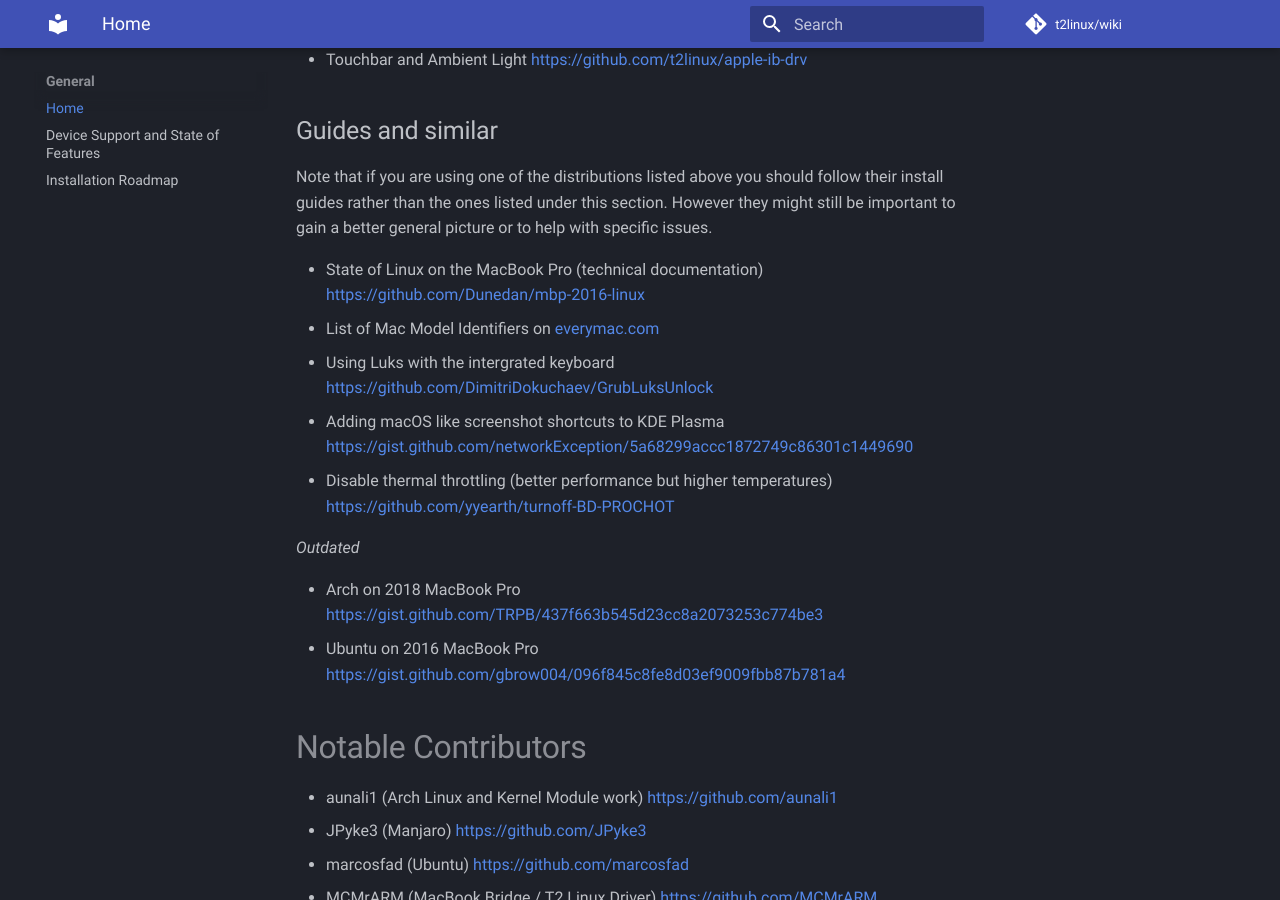
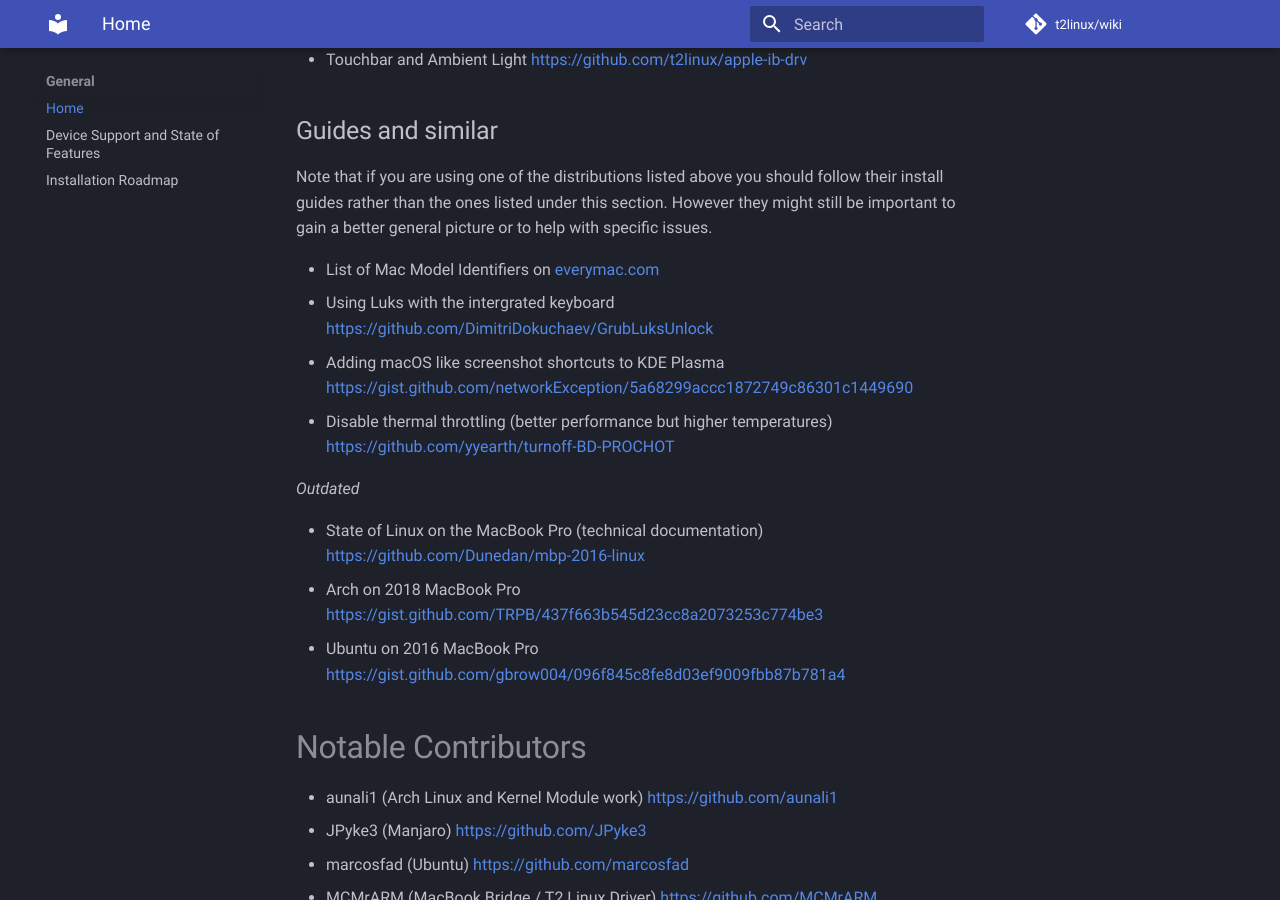
Before and after one commit to t2linux/wiki, an MkDocs documentation site: the page built from docs/index.md, in a window 1280 px wide and 900 px high, scrolled down 1402 px. Built offline with MkDocs 1.6.1 and Material for MkDocs 9.7.7, drawn with Linux system fonts in a browser that asks for light colours; comment, search, counter and statistics services are not loaded; part of the change alters nothing that is shown.

```diff
--- a/docs/index.md
+++ b/docs/index.md
@@ -41,7 +41,6 @@ The following repos contain kernel modules for said support.
 
 Note that if you are using one of the distributions listed above you should follow their install guides rather than the ones listed under this section. However they might still be important to gain a better general picture or to help with specific issues.
 
-- State of Linux on the MacBook Pro (technical documentation) [https://github.com/Dunedan/mbp-2016-linux](https://github.com/Dunedan/mbp-2016-linux)
 - List of Mac Model Identifiers on [everymac.com](https://everymac.com/systems/by_capability/mac-specs-by-machine-model-machine-id.html)
 - Using Luks with the intergrated keyboard [https://github.com/DimitriDokuchaev/GrubLuksUnlock](https://github.com/DimitriDokuchaev/GrubLuksUnlock)
 - Adding macOS like screenshot shortcuts to KDE Plasma [https://gist.github.com/networkException/5a68299accc1872749c86301c1449690](https://gist.github.com/networkException/5a68299accc1872749c86301c1449690)
@@ -49,6 +48,7 @@ Note that if you are using one of the distributions listed above you should foll
 
 *Outdated*
 
+- State of Linux on the MacBook Pro (technical documentation) [https://github.com/Dunedan/mbp-2016-linux](https://github.com/Dunedan/mbp-2016-linux)
 - Arch on 2018 MacBook Pro [https://gist.github.com/TRPB/437f663b545d23cc8a2073253c774be3](https://gist.github.com/TRPB/437f663b545d23cc8a2073253c774be3)
 - Ubuntu on 2016 MacBook Pro [https://gist.github.com/gbrow004/096f845c8fe8d03ef9009fbb87b781a4](https://gist.github.com/gbrow004/096f845c8fe8d03ef9009fbb87b781a4)
 
```
